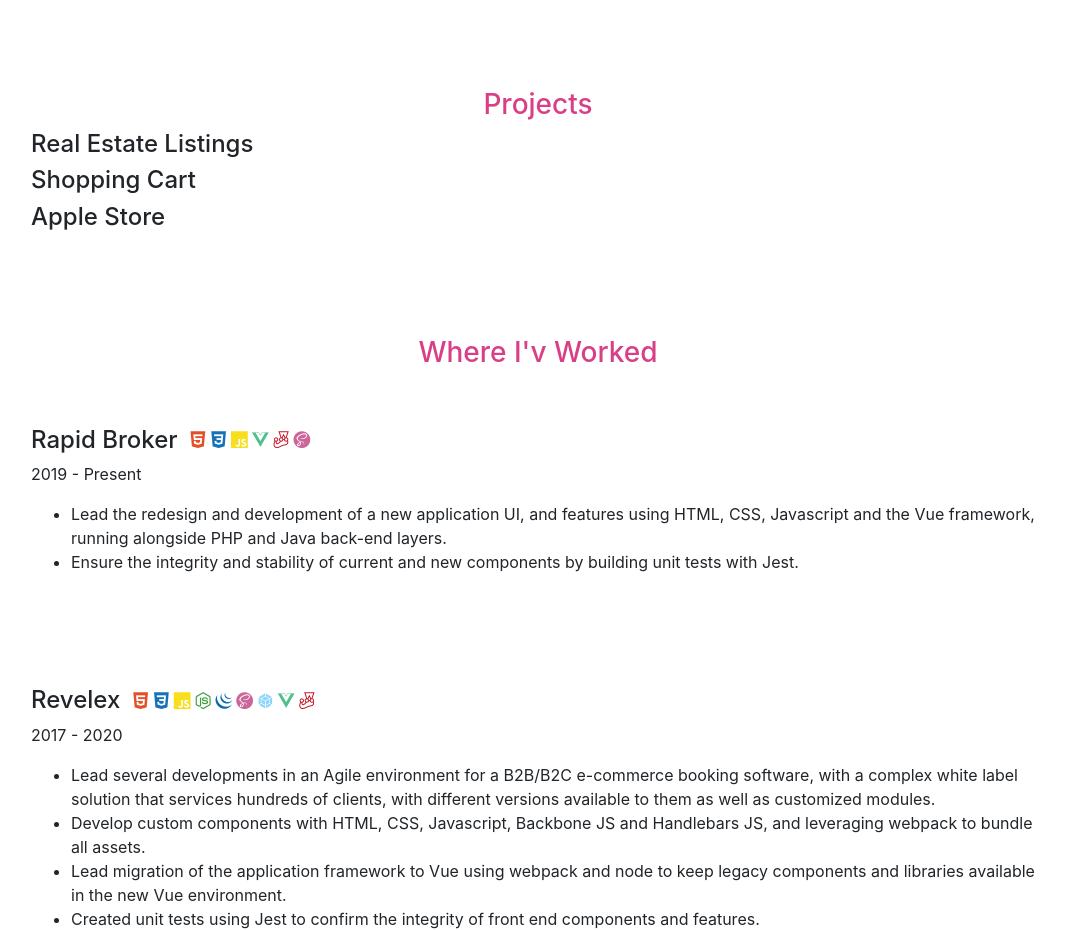
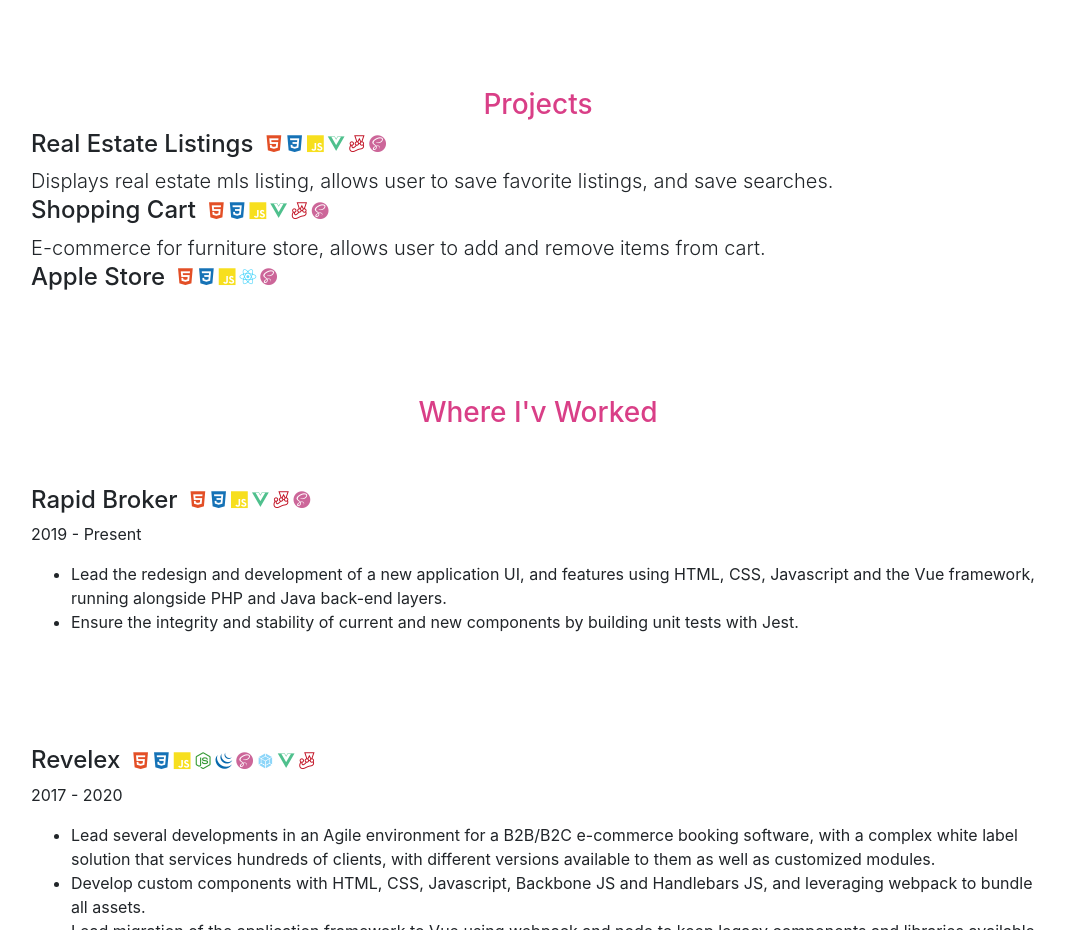
Before and after one commit to markamartinezdev/markamartinezdev.github.io, a plain HTML site: page index.html in a window 1280 px wide. Shown: the part 1460-2390 px from the top of the page, without its empty margins (102-1167 px from the left). Drawn offline with nearby package versions, Linux system fonts and the light colour scheme.

Commit message:
update project labels and descriptions

```diff
--- a/assets/scss/_projects.scss
+++ b/assets/scss/_projects.scss
@@ -1,3 +1,17 @@
 .projects {
   padding: 3em;
+  .icons {
+    font-size: .7em;
+    display: flex;
+    margin-left: 10px;
+    .icon {
+      margin: 0 2px;
+    }
+  }
 }
+.project {
+  &--label {
+    display: flex;
+    align-items: center;
+  }
+}
--- a/index.html
+++ b/index.html
@@ -3,7 +3,6 @@
   <head>
     <meta charset="utf-8">
     <meta name="viewport" content="width=device-width, initial-scale=1, shrink-to-fit=no">
-
     <!-- Bootstrap CSS -->
     <link rel="stylesheet" href="https://stackpath.bootstrapcdn.com/bootstrap/4.5.0/css/bootstrap.min.css" integrity="sha384-9aIt2nRpC12Uk9gS9baDl411NQApFmC26EwAOH8WgZl5MYYxFfc+NcPb1dKGj7Sk" crossorigin="anonymous">
     <link rel="stylesheet" href="assets/css/app.min.css">
@@ -138,15 +137,53 @@
           <h3 class="label h3">Projects</h3>
           <div class="projects--container">
             <div class="project">
-              <h4 class="project--label">Real Estate Listings</h4>
+              <h4 class="project--label">
+                <a>Real Estate Listings</a>
+                <div class="icons">
+                  <span class="icon icon--html"></span>
+                  <span class="icon icon--css"> </span>
+                  <span class="icon icon--javascript"></span>
+                  <span class="icon icon--vue"></span>
+                  <span class="icon icon--jest"></span>
+                  <span class="icon icon--sass"></span>
+                </div>
+              </h4>
+              <div class="project--description lead">
+                Displays real estate mls listing, allows user to save favorite listings, and save searches.
+              </div>
             </div>
 
             <div class="project">
-              <h4 class="project--label">Shopping Cart</h4>
+              <h4 class="project--label">
+                Shopping Cart
+                <div class="icons">
+                  <span class="icon icon--html"></span>
+                  <span class="icon icon--css"> </span>
+                  <span class="icon icon--javascript"></span>
+                  <span class="icon icon--vue"></span>
+                  <span class="icon icon--jest"></span>
+                  <span class="icon icon--sass"></span>
+                </div>
+              </h4>
+              <div class="project--description lead">
+                E-commerce for furniture store, allows user to add and remove items from cart.
+              </div>
             </div>
 
             <div class="project">
-              <h4 class="project--label">Apple Store</h4>
+              <h4 class="project--label">
+                Apple Store
+                <div class="icons">
+                  <span class="icon icon--html"></span>
+                  <span class="icon icon--css"> </span>
+                  <span class="icon icon--javascript"></span>
+                  <span class="icon icon--react"></span>
+                  <span class="icon icon--sass"></span>
+                </div>
+              </h4>
+              <div class="project--description lead">
+
+              </div>
             </div>
           </div>
         </section>
@@ -238,7 +275,6 @@
         </section>
       </div>
     </div>
-
     <script src="https://code.jquery.com/jquery-3.5.1.slim.min.js" integrity="sha384-DfXdz2htPH0lsSSs5nCTpuj/zy4C+OGpamoFVy38MVBnE+IbbVYUew+OrCXaRkfj" crossorigin="anonymous"></script>
     <script src="https://cdn.jsdelivr.net/npm/popper.js@1.16.0/dist/umd/popper.min.js" integrity="sha384-Q6E9RHvbIyZFJoft+2mJbHaEWldlvI9IOYy5n3zV9zzTtmI3UksdQRVvoxMfooAo" crossorigin="anonymous"></script>
     <script src="https://stackpath.bootstrapcdn.com/bootstrap/4.5.0/js/bootstrap.min.js" integrity="sha384-OgVRvuATP1z7JjHLkuOU7Xw704+h835Lr+6QL9UvYjZE3Ipu6Tp75j7Bh/kR0JKI" crossorigin="anonymous"></script>
```
Also changed, not shown: assets/css/app.min.css, 1 other file.
